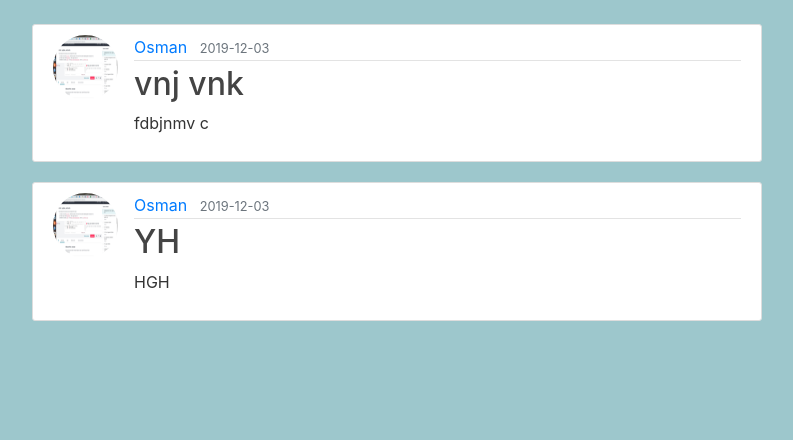
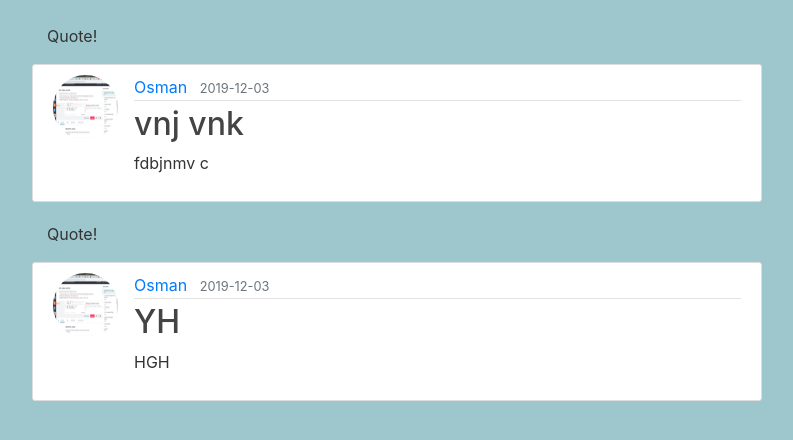
Before and after one commit to osman2491/My-Blog, a Flask app: template blog/templates/home.html in a window 1280 px wide. Shown: the part 56-496 px from the top of the page, without its empty margins (53-846 px from the left). Run offline with Flask 2, Linux system fonts and the light colour scheme; the template is opened without the code that fills it: values that come from a table or form of the project are taken from there, others are empty; data comes from the database, SQL or seed files in the repository; some libraries are stand-ins or nearby versions.

Commit message:
adds qoutes to home page

```diff
--- a/blog/templates/home.html
+++ b/blog/templates/home.html
@@ -1,6 +1,12 @@
 {% extends "layouts.html" %}
 {% block content %}
     {% for post in posts %}
+    <div class="container">
+      <div class="row">
+        <div class="col-md-12"> <p>Quote!</p>
+          <p>{{newquotes.quote}}</p></div>
+      </div>
+    </div>
         <article class="media content-section">
           <img class="rounded-circle article-img" src="{{ url_for('static', filename='profile_pics/' + post.author.image_file) }}">
           <div class="media-body">
```
